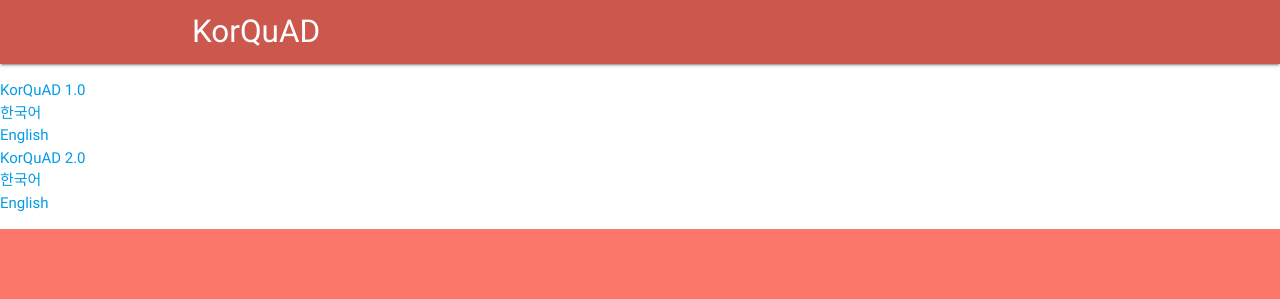
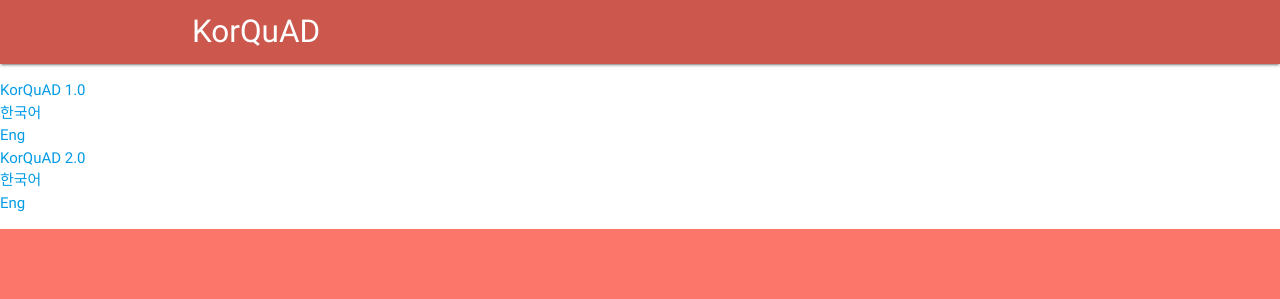
Before and after one commit to korquad/korquad.github.io, a Jekyll site: the page built from index.md, in a window 1280 px wide and 900 px high. Shown: the top 299 px of the window. Built offline with Jekyll 4.4.1, drawn with Linux system fonts in a browser that asks for light colours.

Commit message:
Update header.html

```diff
--- a/_includes/header.html
+++ b/_includes/header.html
@@ -40,14 +40,14 @@
 				<li><a href="#">KorQuAD 1.0</a>
 					<ul>
 						<li><a href="#">한국어</a></li>
-						<li><a href="#">English</a></li>
+						<li><a href="#">Eng</a></li>
 					</ul>
 				</li>
 
 				<li><a href="#">KorQuAD 2.0</a>
 					<ul>
 						<li><a href="#">한국어</a></li>
-						<li><a href="#">English</a></li>
+						<li><a href="#">Eng</a></li>
 					</ul>
 				</li>
 
```
